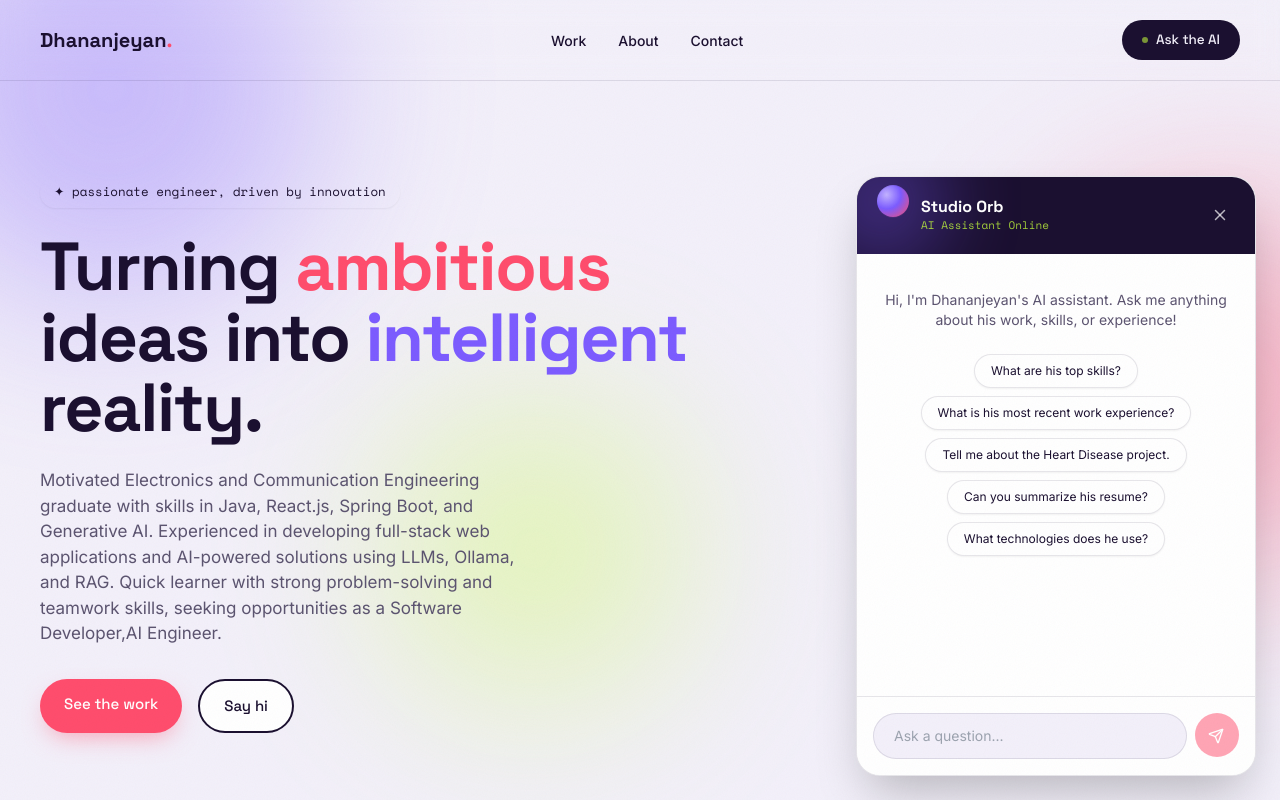
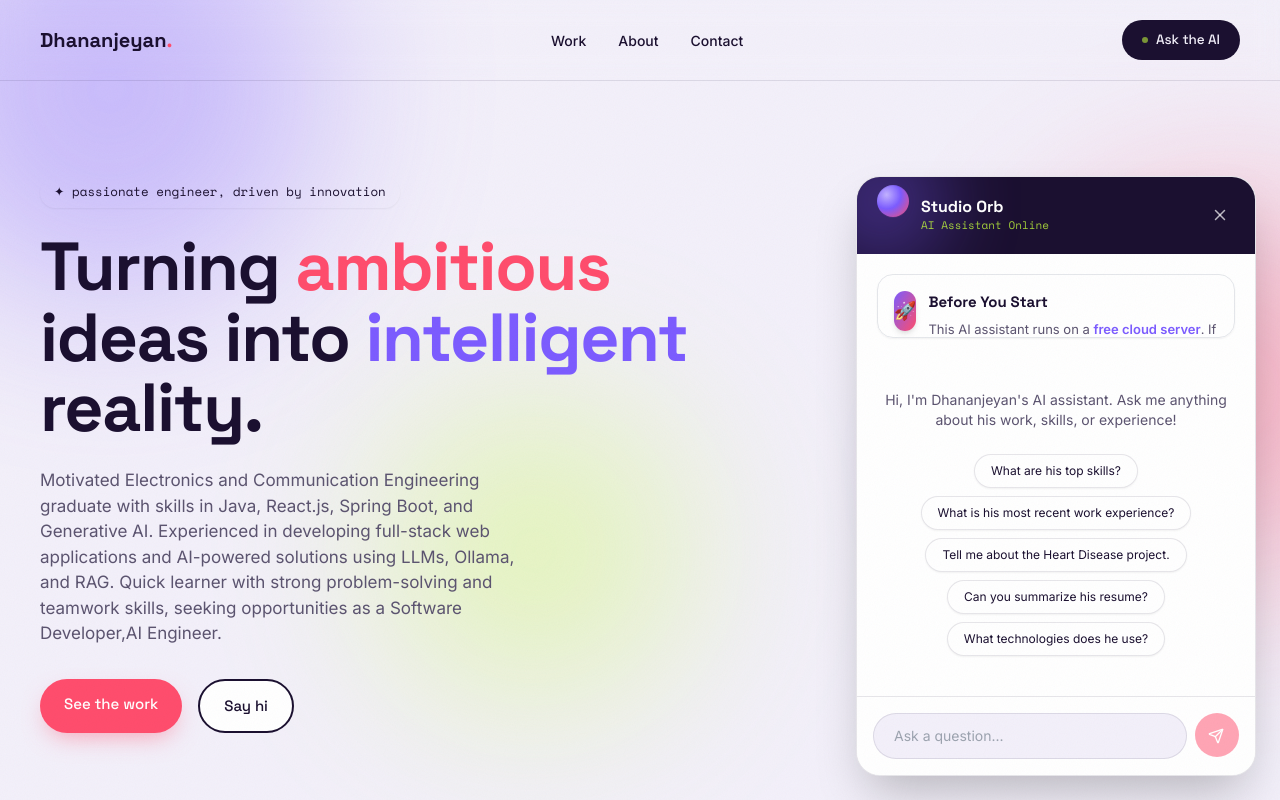
Before and after one commit to Dhanan20jeyan122003/jeyamportfolio, a Next.js app in the folder apps/web-app/: page / in a window 1280 px wide. Both pictures are taken after a click on the button "Ask the AI". Shown: the top 800 px of the page. Built offline with nearby package versions, Linux system fonts and the light colour scheme.

Commit message:
Enhance ChatPanel with server notice and welcome message
Added a server wake-up notice and improved the welcome message for the AI assistant.

```diff
--- a/apps/web-app/components/ChatPanel.tsx
+++ b/apps/web-app/components/ChatPanel.tsx
@@ -103,18 +103,90 @@ export default function ChatPanel() {
           </div>
 
           <div className="flex-1 overflow-y-auto overscroll-contain p-5 bg-paper/50 flex flex-col gap-5" data-lenis-prevent="true">
-            {messages.length === 0 && (
-              <div className="text-center mt-4">
-                <p className="text-ink-soft text-sm mb-6">Hi, I'm Dhananjeyan's AI assistant. Ask me anything about his work, skills, or experience!</p>
-                <div className="flex flex-wrap justify-center gap-2">
-                  <button onClick={() => handleSuggestion("What are his top skills?")} className="bg-white shadow-sm border border-line rounded-full px-4 py-2 text-xs text-ink hover:border-violet transition-colors">What are his top skills?</button>
-                  <button onClick={() => handleSuggestion("What is his most recent work experience?")} className="bg-white shadow-sm border border-line rounded-full px-4 py-2 text-xs text-ink hover:border-violet transition-colors">What is his most recent work experience?</button>
-                  <button onClick={() => handleSuggestion("Tell me about the Heart Disease project.")} className="bg-white shadow-sm border border-line rounded-full px-4 py-2 text-xs text-ink hover:border-violet transition-colors">Tell me about the Heart Disease project.</button>
-                  <button onClick={() => handleSuggestion("Can you summarize his resume?")} className="bg-white shadow-sm border border-line rounded-full px-4 py-2 text-xs text-ink hover:border-violet transition-colors">Can you summarize his resume?</button>
-                  <button onClick={() => handleSuggestion("What technologies does he use?")} className="bg-white shadow-sm border border-line rounded-full px-4 py-2 text-xs text-ink hover:border-violet transition-colors">What technologies does he use?</button>
-                </div>
-              </div>
-            )}
+              {messages.length === 0 && (
+                <>
+                  {/* Server Wake-up Notice */}
+                  <div className="relative overflow-hidden rounded-2xl border border-violet/20 bg-gradient-to-br from-violet/10 via-white to-coral/10 p-4 mb-6 shadow-sm">
+                    {/* Background Glow */}
+                    <div className="absolute -top-8 -right-8 h-24 w-24 rounded-full bg-violet/20 blur-2xl"></div>
+
+                    <div className="relative flex items-start gap-3">
+                      <div className="flex h-10 w-10 items-center justify-center rounded-full bg-gradient-to-br from-violet to-coral text-white text-lg shadow-md">
+                        🚀
+                      </div>
+
+                      <div>
+                        <h4 className="font-grotesk font-semibold text-[15px] text-ink">
+                          Before You Start
+                        </h4>
+
+                        <p className="mt-1 text-[13px] leading-6 text-ink-soft">
+                          This AI assistant runs on a{" "}
+                          <span className="font-semibold text-violet">free cloud server</span>.
+                          If it's inactive, your{" "}
+                          <span className="font-semibold">first message</span> may take
+                          <span className="font-semibold text-coral"> 20–40 seconds</span>{" "}
+                          while the server wakes up. After that, responses will be much
+                          faster.
+                        </p>
+                      </div>
+                    </div>
+                  </div>
+
+                  {/* Welcome */}
+                  <div className="mt-2 text-center">
+                    <p className="text-ink-soft text-sm mb-6">
+                      Hi, I'm Dhananjeyan's AI assistant. Ask me anything about his work,
+                      skills, or experience!
+                    </p>
+
+                    <div className="flex flex-wrap justify-center gap-2">
+                      <button
+                        onClick={() => handleSuggestion("What are his top skills?")}
+                        className="bg-white shadow-sm border border-line rounded-full px-4 py-2 text-xs text-ink hover:border-violet transition-colors"
+                      >
+                        What are his top skills?
+                      </button>
+
+                      <button
+                        onClick={() =>
+                          handleSuggestion("What is his most recent work experience?")
+                        }
+                        className="bg-white shadow-sm border border-line rounded-full px-4 py-2 text-xs text-ink hover:border-violet transition-colors"
+                      >
+                        What is his most recent work experience?
+                      </button>
+
+                      <button
+                        onClick={() =>
+                          handleSuggestion("Tell me about the Heart Disease project.")
+                        }
+                        className="bg-white shadow-sm border border-line rounded-full px-4 py-2 text-xs text-ink hover:border-violet transition-colors"
+                      >
+                        Tell me about the Heart Disease project.
+                      </button>
+
+                      <button
+                        onClick={() =>
+                          handleSuggestion("Can you summarize his resume?")
+                        }
+                        className="bg-white shadow-sm border border-line rounded-full px-4 py-2 text-xs text-ink hover:border-violet transition-colors"
+                      >
+                        Can you summarize his resume?
+                      </button>
+
+                      <button
+                        onClick={() =>
+                          handleSuggestion("What technologies does he use?")
+                        }
+                        className="bg-white shadow-sm border border-line rounded-full px-4 py-2 text-xs text-ink hover:border-violet transition-colors"
+                      >
+                        What technologies does he use?
+                      </button>
+                    </div>
+                  </div>
+                </>
+              )}
 
             {messages.map((msg, i) => (
               <div key={i} className={`flex ${msg.role === 'user' ? 'justify-end' : 'justify-start'}`}>
```
